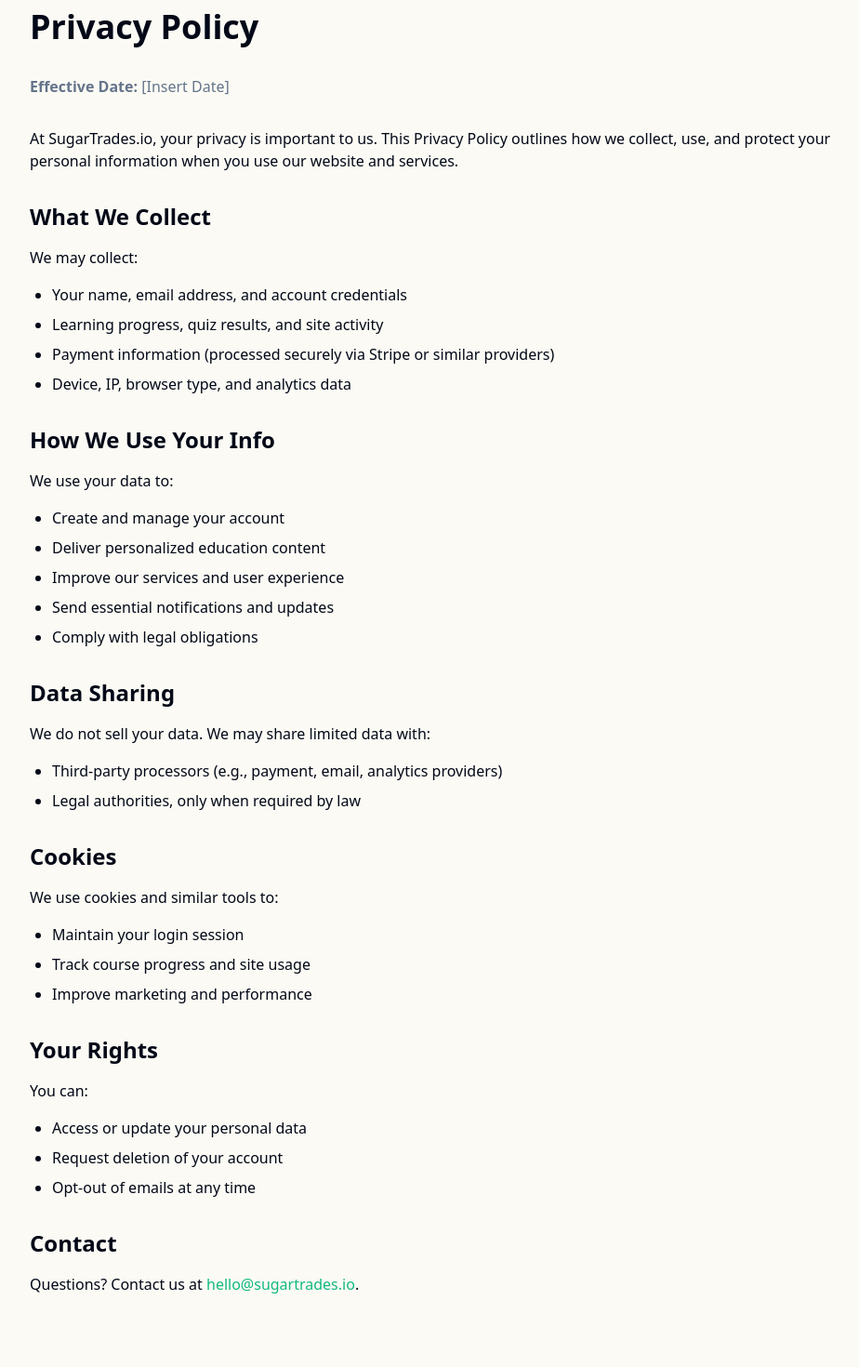
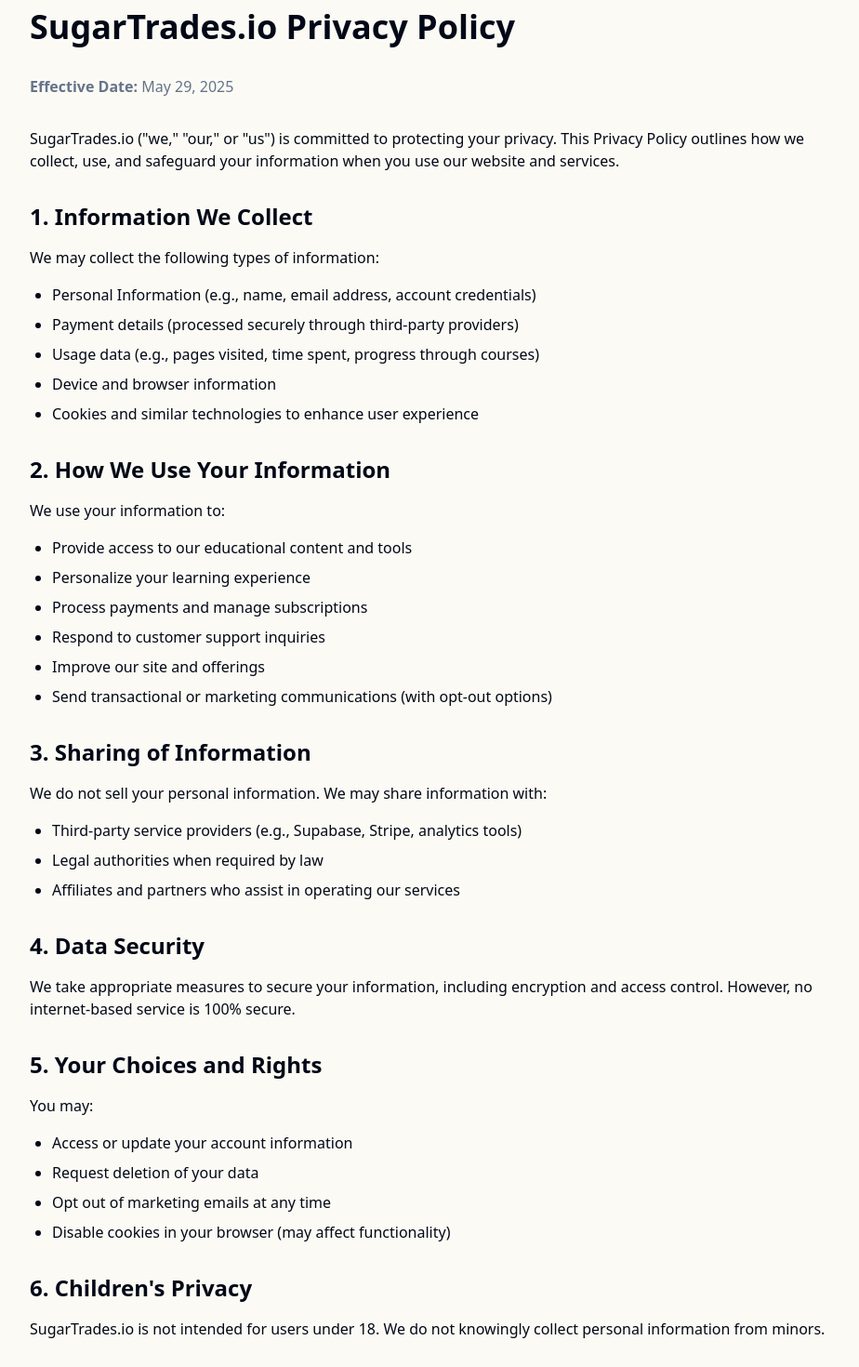
Before and after one commit to sugartrades/sugar-flow-academy, a React (Vite) app: page /privacy in a window 1280 px wide. Shown: the part 120-1590 px from the top of the page at 93% size, without its empty margins (176-1100 px from the left). Built offline with nearby package versions, Linux system fonts and the light colour scheme.

Commit message:
Update Privacy Policy page content
Updated the content of the Privacy Policy page with the provided text.

```diff
--- a/src/pages/Privacy.tsx
+++ b/src/pages/Privacy.tsx
@@ -9,65 +9,80 @@ export default function Privacy() {
       <Header />
       <div className="container max-w-4xl mx-auto py-16 px-4">
         <div className="prose prose-lg max-w-none">
-          <h1 className="text-4xl font-bold mb-8">Privacy Policy</h1>
+          <h1 className="text-4xl font-bold mb-8">SugarTrades.io Privacy Policy</h1>
 
           <p className="text-muted-foreground mb-8">
-            <strong>Effective Date:</strong> [Insert Date]
+            <strong>Effective Date:</strong> May 29, 2025
           </p>
 
           <p className="mb-6">
-            At SugarTrades.io, your privacy is important to us. This Privacy Policy outlines how we collect, use, and protect your personal information when you use our website and services.
+            SugarTrades.io ("we," "our," or "us") is committed to protecting your privacy. This Privacy Policy outlines how we collect, use, and safeguard your information when you use our website and services.
           </p>
 
-          <h2 className="text-2xl font-semibold mt-8 mb-4">What We Collect</h2>
-          <p className="mb-4">We may collect:</p>
+          <h2 className="text-2xl font-semibold mt-8 mb-4">1. Information We Collect</h2>
+          <p className="mb-4">We may collect the following types of information:</p>
           <ul className="list-disc pl-6 mb-6 space-y-2">
-            <li>Your name, email address, and account credentials</li>
-            <li>Learning progress, quiz results, and site activity</li>
-            <li>Payment information (processed securely via Stripe or similar providers)</li>
-            <li>Device, IP, browser type, and analytics data</li>
+            <li>Personal Information (e.g., name, email address, account credentials)</li>
+            <li>Payment details (processed securely through third-party providers)</li>
+            <li>Usage data (e.g., pages visited, time spent, progress through courses)</li>
+            <li>Device and browser information</li>
+            <li>Cookies and similar technologies to enhance user experience</li>
           </ul>
 
-          <h2 className="text-2xl font-semibold mt-8 mb-4">How We Use Your Info</h2>
-          <p className="mb-4">We use your data to:</p>
+          <h2 className="text-2xl font-semibold mt-8 mb-4">2. How We Use Your Information</h2>
+          <p className="mb-4">We use your information to:</p>
           <ul className="list-disc pl-6 mb-6 space-y-2">
-            <li>Create and manage your account</li>
-            <li>Deliver personalized education content</li>
-            <li>Improve our services and user experience</li>
-            <li>Send essential notifications and updates</li>
-            <li>Comply with legal obligations</li>
+            <li>Provide access to our educational content and tools</li>
+            <li>Personalize your learning experience</li>
+            <li>Process payments and manage subscriptions</li>
+            <li>Respond to customer support inquiries</li>
+            <li>Improve our site and offerings</li>
+            <li>Send transactional or marketing communications (with opt-out options)</li>
           </ul>
 
-          <h2 className="text-2xl font-semibold mt-8 mb-4">Data Sharing</h2>
-          <p className="mb-4">We do not sell your data. We may share limited data with:</p>
+          <h2 className="text-2xl font-semibold mt-8 mb-4">3. Sharing of Information</h2>
+          <p className="mb-4">We do not sell your personal information. We may share information with:</p>
           <ul className="list-disc pl-6 mb-6 space-y-2">
-            <li>Third-party processors (e.g., payment, email, analytics providers)</li>
-            <li>Legal authorities, only when required by law</li>
+            <li>Third-party service providers (e.g., Supabase, Stripe, analytics tools)</li>
+            <li>Legal authorities when required by law</li>
+            <li>Affiliates and partners who assist in operating our services</li>
           </ul>
 
-          <h2 className="text-2xl font-semibold mt-8 mb-4">Cookies</h2>
-          <p className="mb-4">We use cookies and similar tools to:</p>
+          <h2 className="text-2xl font-semibold mt-8 mb-4">4. Data Security</h2>
+          <p className="mb-6">
+            We take appropriate measures to secure your information, including encryption and access control. However, no internet-based service is 100% secure.
+          </p>
+
+          <h2 className="text-2xl font-semibold mt-8 mb-4">5. Your Choices and Rights</h2>
+          <p className="mb-4">You may:</p>
           <ul className="list-disc pl-6 mb-6 space-y-2">
-            <li>Maintain your login session</li>
-            <li>Track course progress and site usage</li>
-            <li>Improve marketing and performance</li>
+            <li>Access or update your account information</li>
+            <li>Request deletion of your data</li>
+            <li>Opt out of marketing emails at any time</li>
+            <li>Disable cookies in your browser (may affect functionality)</li>
           </ul>
 
-          <h2 className="text-2xl font-semibold mt-8 mb-4">Your Rights</h2>
-          <p className="mb-4">You can:</p>
-          <ul className="list-disc pl-6 mb-6 space-y-2">
-            <li>Access or update your personal data</li>
-            <li>Request deletion of your account</li>
-            <li>Opt-out of emails at any time</li>
-          </ul>
+          <h2 className="text-2xl font-semibold mt-8 mb-4">6. Children's Privacy</h2>
+          <p className="mb-6">
+            SugarTrades.io is not intended for users under 18. We do not knowingly collect personal information from minors.
+          </p>
 
-          <h2 className="text-2xl font-semibold mt-8 mb-4">Contact</h2>
+          <h2 className="text-2xl font-semibold mt-8 mb-4">7. Third-Party Links</h2>
           <p className="mb-6">
-            Questions? Contact us at{' '}
-            <a href="mailto:hello@sugartrades.io" className="text-primary hover:underline">
+            Our platform may contain links to third-party websites. We are not responsible for their content or privacy practices.
+          </p>
+
+          <h2 className="text-2xl font-semibold mt-8 mb-4">8. Changes to This Policy</h2>
+          <p className="mb-6">
+            We may update this Privacy Policy periodically. Changes will be posted on this page with an updated revision date.
+          </p>
+
+          <h2 className="text-2xl font-semibold mt-8 mb-4">9. Contact Us</h2>
+          <p className="mb-6">
+            For any questions or concerns, contact us at:{' '}
+            <a href="mailto:hello@sugartrades.io" className="text-primary hover:underline font-semibold">
               hello@sugartrades.io
             </a>
-            .
           </p>
         </div>
       </div>
```
